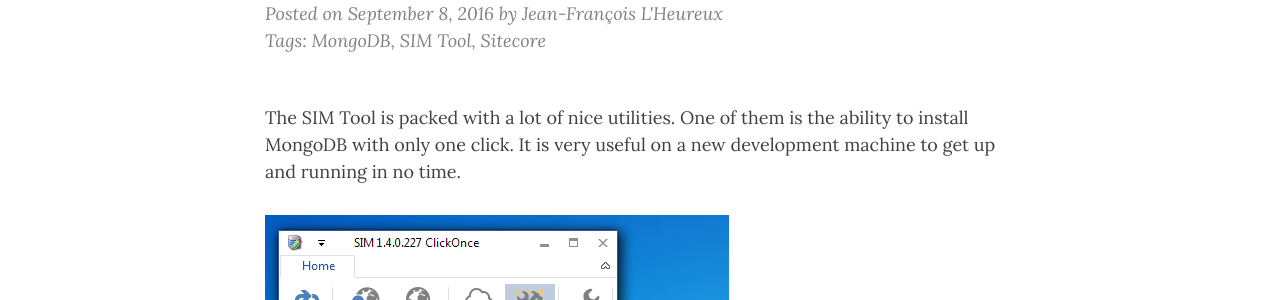
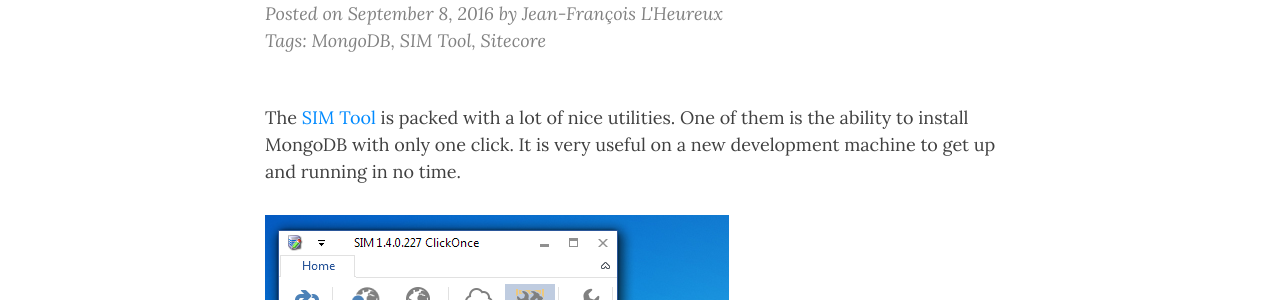
Before and after one commit to jflheureux/jflh-website, a Jekyll site: the page built from _posts/2016-09-08-install-mongodb-in-one-click-with-the-sitecore-sim-tool.md, in a window 1280 px wide and 900 px high. Shown: the part 249-549 px from the top of the window. Built offline with Jekyll 4.4.1, drawn with Linux system fonts in a browser that asks for light colours; nearby versions of some CDN libraries; comment, search, counter and statistics services are not loaded; part of the change alters nothing that is shown.

```diff
--- a/_posts/2016-09-08-install-mongodb-in-one-click-with-the-sitecore-sim-tool.md
+++ b/_posts/2016-09-08-install-mongodb-in-one-click-with-the-sitecore-sim-tool.md
@@ -3,7 +3,7 @@ title: Install MongoDB in One Click with the Sitecore SIM Tool
 tags: [Sitecore, SIM Tool, MongoDB]
 ---
 
-The SIM Tool is packed with a lot of nice utilities. One of them is the ability to install MongoDB with only one click. It is very useful on a new development machine to get up and running in no time.
+The [SIM Tool](http://dl.sitecore.net/updater/sim/) is packed with a lot of nice utilities. One of them is the ability to install MongoDB with only one click. It is very useful on a new development machine to get up and running in no time.
 
 <!-- more -->
 
```
